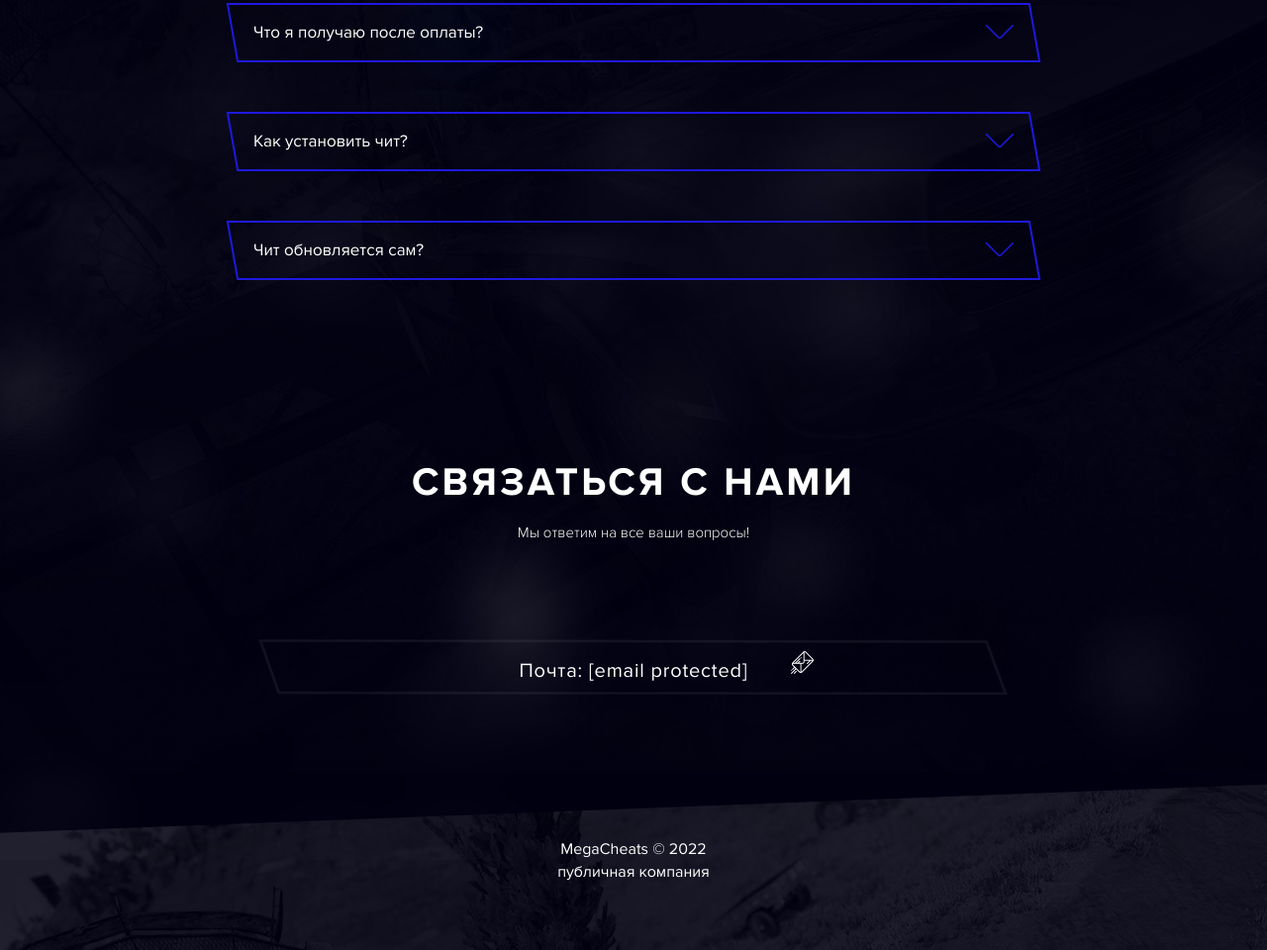
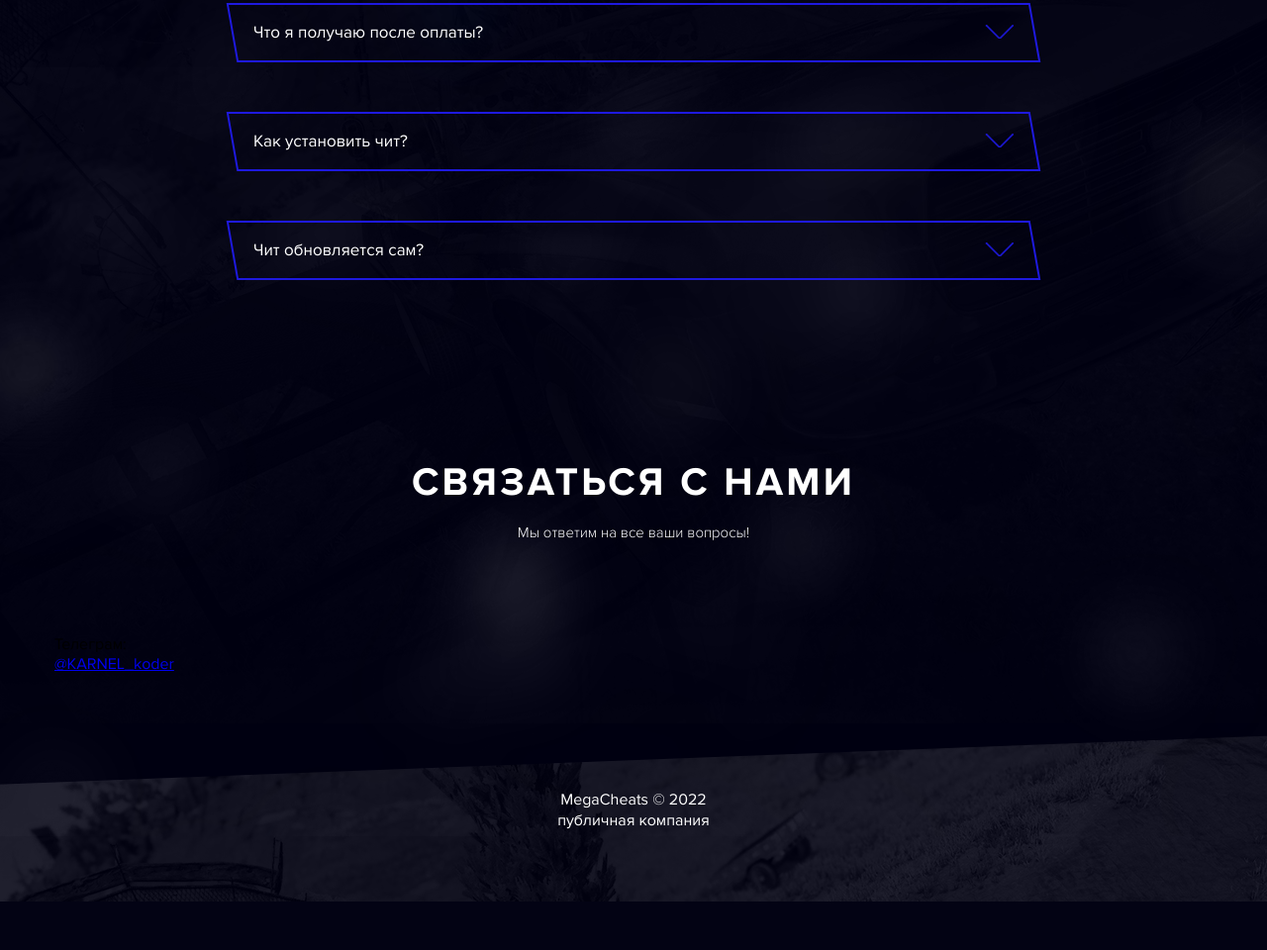
Before and after one commit to zabeu700/cheats, a plain HTML site: page index.html in a window 1280 px wide. Shown: the part 5035-5995 px from the top of the page at 99% size. After the commit the page ends 5946 px from the top, so only its background shows below. Drawn offline with Linux system fonts and the light colour scheme.

Commit message:
Update index.html

```diff
--- a/index.html
+++ b/index.html
@@ -295,15 +295,14 @@ Magic Bullet - Магические пули<br></p>
 <h2>СВЯЗАТЬСЯ С НАМИ</h2>
 <p class="desc">Мы ответим на все ваши вопросы!</p>
 
-
-<div class="item mail"><span>Почта:</span> <a href="ырвмрсывормс"><span class="__cf_email__" data-cfemail="32414742425d4046725f575553515a575346411c4047">[email&#160;protected]</span></a></div>
+<p>Телеграм:</p> <a href="https://t.me/karnel_koder">@KARNEL_koder</a>
 </div>
 </div>
 </div>
 <footer>
 <div class="content">
 <p>MegaCheats © 2022</p>
-<a href="https://megacheats.ru/accord.html">публичная компания</a>
+<p>публичная компания</p>
 </div>
 </footer>
 </div>
```
